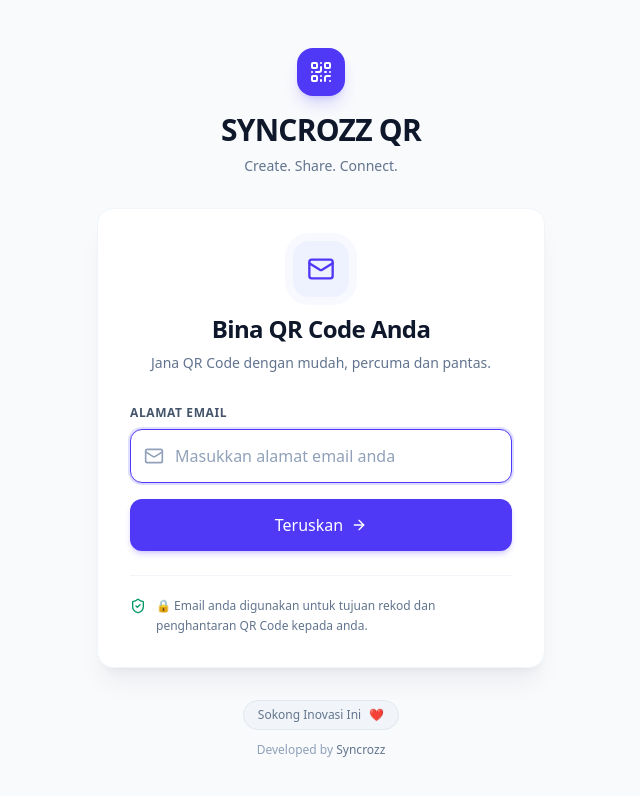
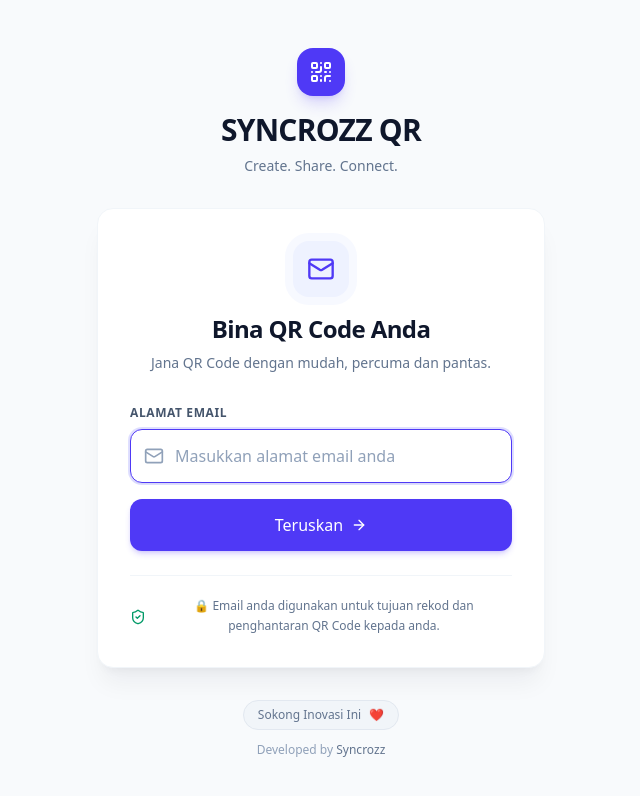
Before and after one commit to syncrozz/qr, a React (Vite) app: page / in a window 1280 px wide. Shown: the top 796 px of the page, without its empty margins (319-959 px from the left). Built offline with nearby package versions, Linux system fonts and the light colour scheme.

Commit message:
Kemaskini v2

```diff
--- a/src/components/EmailGate.tsx
+++ b/src/components/EmailGate.tsx
@@ -92,7 +92,7 @@ export const EmailGate: React.FC<EmailGateProps> = ({ initialEmail, onProceed })
         </button>
       </form>
 
-      <div className="mt-6 pt-5 border-t border-slate-100 flex items-start gap-2.5 text-slate-500 text-xs leading-relaxed">
+      <div className="mt-6 pt-5 border-t border-slate-100 flex items-center justify-center gap-2.5 text-slate-500 text-xs leading-relaxed text-center">
         <ShieldCheck className="w-4 h-4 text-emerald-600 shrink-0 mt-0.5" />
         <p>{APP_CONFIG.privacyNotice}</p>
       </div>
```
